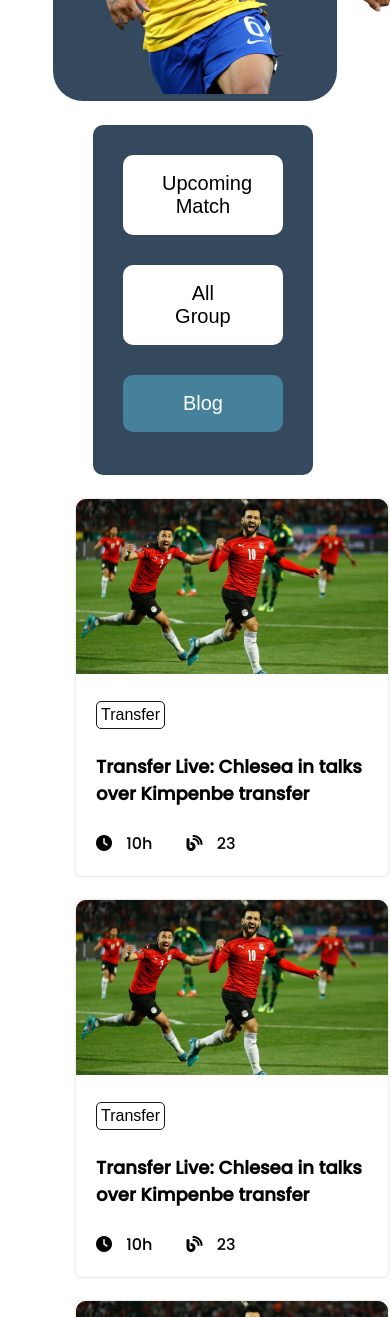
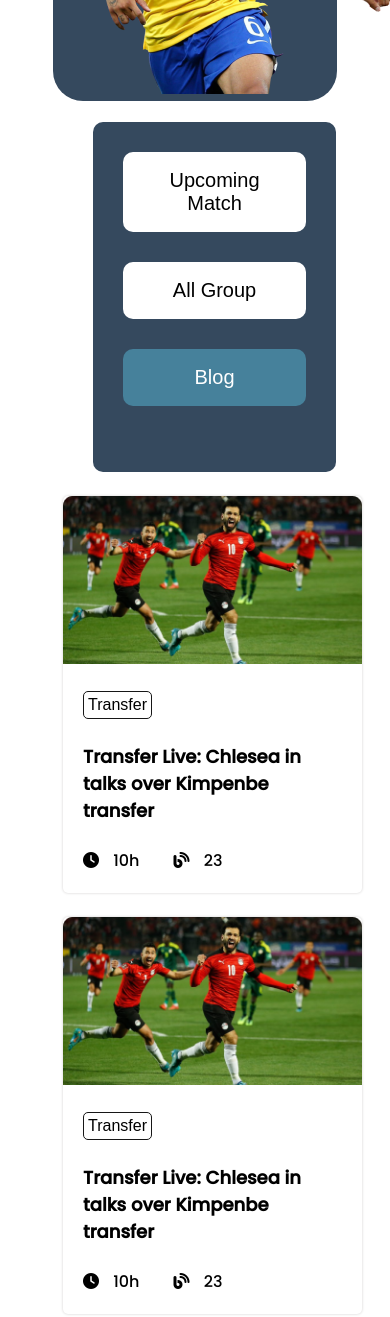
Before and after one commit to MdRahi99/World-Cup, a plain HTML site: page index.html in a window 390 px wide. Shown: the part 560-1877 px from the top of the page. Drawn offline with Linux system fonts and the light colour scheme.

Commit message:
new commit

```diff
--- a/css/style.css
+++ b/css/style.css
@@ -170,7 +170,7 @@ body{
 
 /* Responsive Style */
 /* Mobile View */
-@media only screen and (max-width: 688px) {
+@media only screen and (max-width: 480px) {
     /* Home */
     .home{
         display: flex;
@@ -208,12 +208,12 @@ body{
     .main-section{
         display: flex;
         flex-direction: column;
-        margin: 24px 30px;
+        margin: 0px 0px;
     }
     /* Content */
     .main-section .contents{
-        width: 70%;
-        margin-left: 55px;
+        width: 65%;
+        margin-left: 85px;
         background-color: rgb(53, 73, 94);
     }
     /* Content */
@@ -221,7 +221,10 @@ body{
     .blogs{
         display: grid;
         grid-template-columns: repeat(1, 1fr);
-        margin: 24px 38px;
+        margin: 24px 55px;
+    }
+    .blog .blog-img img{
+        width: 100%;
     }
     /* Blogs */
 
@@ -229,7 +232,7 @@ body{
     .matches{
         display: grid;
         grid-template-columns: repeat(1, 1fr);
-        margin: 24px 0px;
+        margin: 24px 55px;
     }
     /* Matches */
     /* Main */
```
